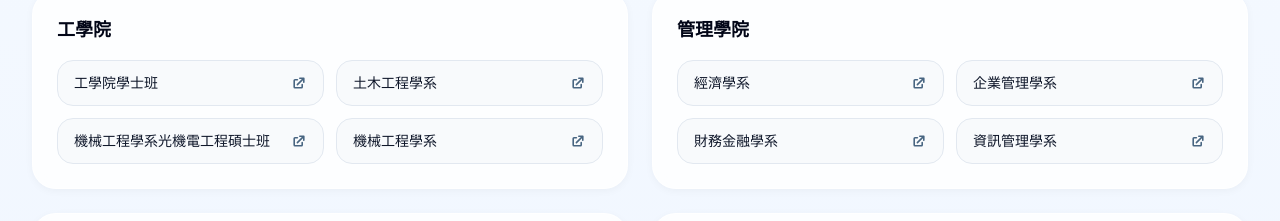
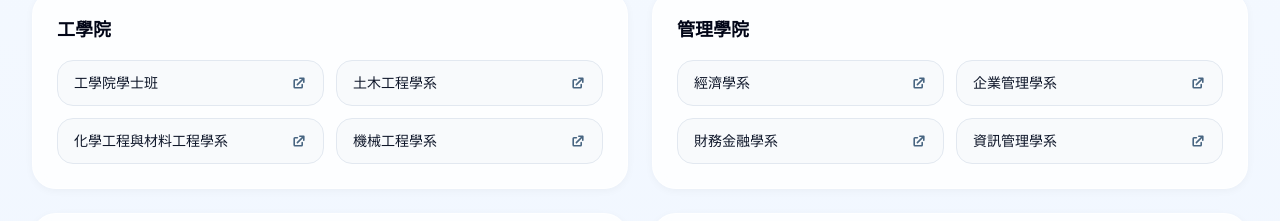
Before and after one commit to 77JoyWang77/NCU_AI_Guidance, a React (Vite) app in the folder frontend/: page /resources in a window 1280 px wide. Shown: the part 1320-1541 px from the top of the page. Built offline with nearby package versions, Linux system fonts and the light colour scheme; no server answers.

Commit message:
fix(resources): correct department name for CME link

```diff
--- a/frontend/src/pages/ResourcesPage.tsx
+++ b/frontend/src/pages/ResourcesPage.tsx
@@ -61,7 +61,7 @@ const departmentGroups = [
     links: [
       ['工學院學士班', 'https://ipe.ec.ncu.edu.tw/'],
       ['土木工程學系', 'https://www.cv.ncu.edu.tw/'],
-      ['機械工程學系光機電工程碩士班', 'https://www.cme.ncu.edu.tw/'],
+      ['化學工程與材料工程學系', 'https://www.cme.ncu.edu.tw/'],
       ['機械工程學系', 'https://www.me.ncu.edu.tw/'],
     ],
   },
```
